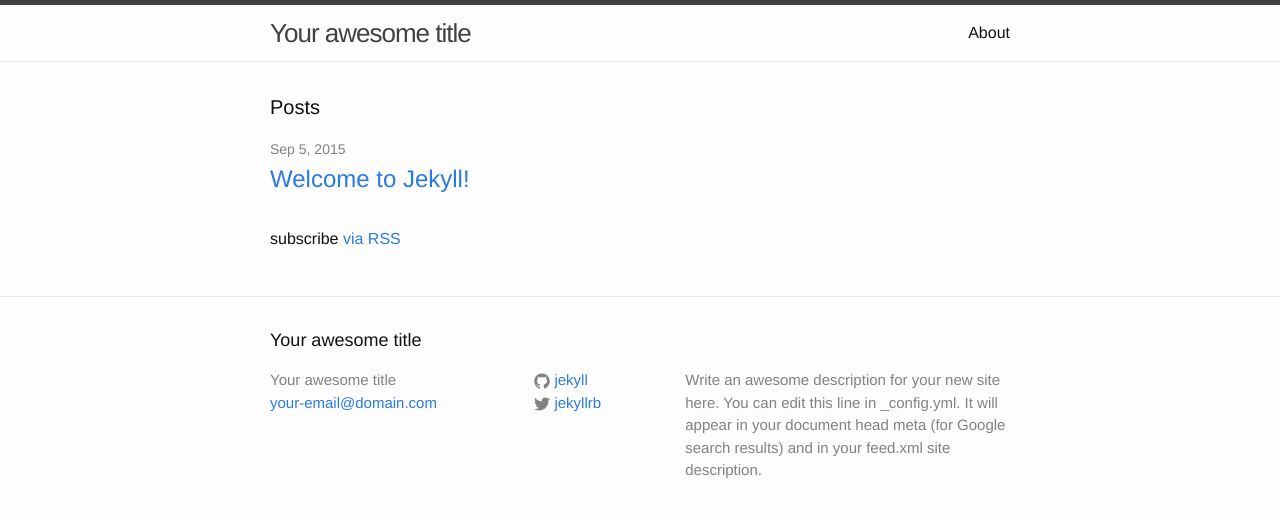
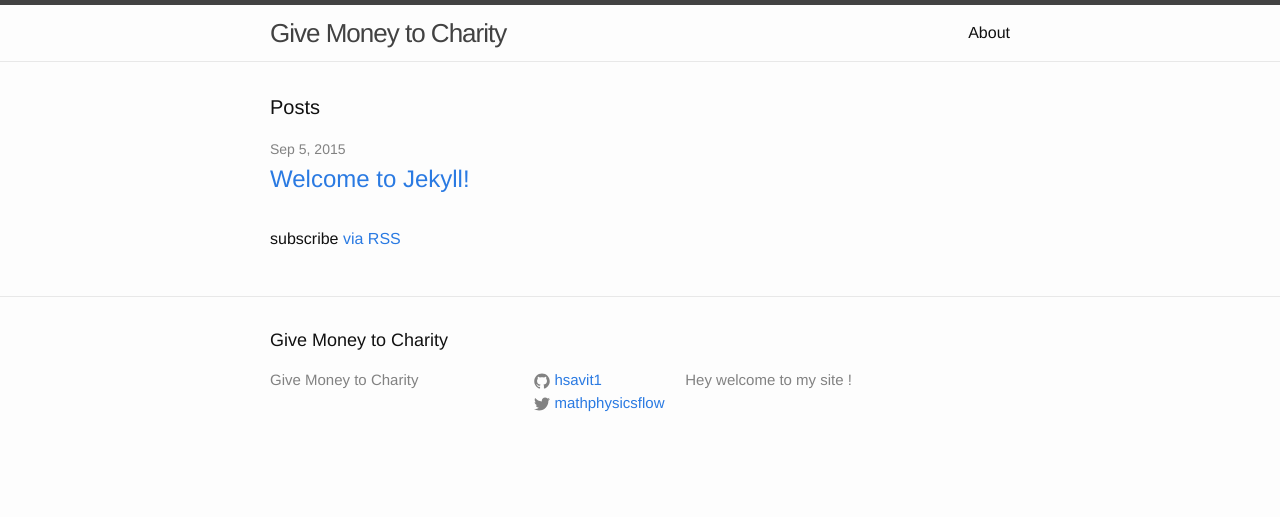
Before and after one commit to hsavit1/hsavit1.github.io, a Jekyll site: the page built from index.html, in a window 1280 px wide. Shown: the top 517 px of the page. Built offline with Jekyll 4.4.1, drawn with Linux system fonts in a browser that asks for light colours.

Commit message:
Initial commit

```diff
--- a/_config.yml
+++ b/_config.yml
@@ -1,14 +1,11 @@
 # Site settings
-title: Your awesome title
-email: your-email@domain.com
+title: Give Money to Charity
 description: > # this means to ignore newlines until "baseurl:"
-  Write an awesome description for your new site here. You can edit this
-  line in _config.yml. It will appear in your document head meta (for
-  Google search results) and in your feed.xml site description.
+  Hey welcome to my site !
 baseurl: "" # the subpath of your site, e.g. /blog/
-url: "http://yourdomain.com" # the base hostname & protocol for your site
-twitter_username: jekyllrb
-github_username:  jekyll
+url: "http://itshenry.com" # the base hostname & protocol for your site
+twitter_username: mathphysicsflow
+github_username:  hsavit1
 
 # Build settings
 markdown: kramdown
```
